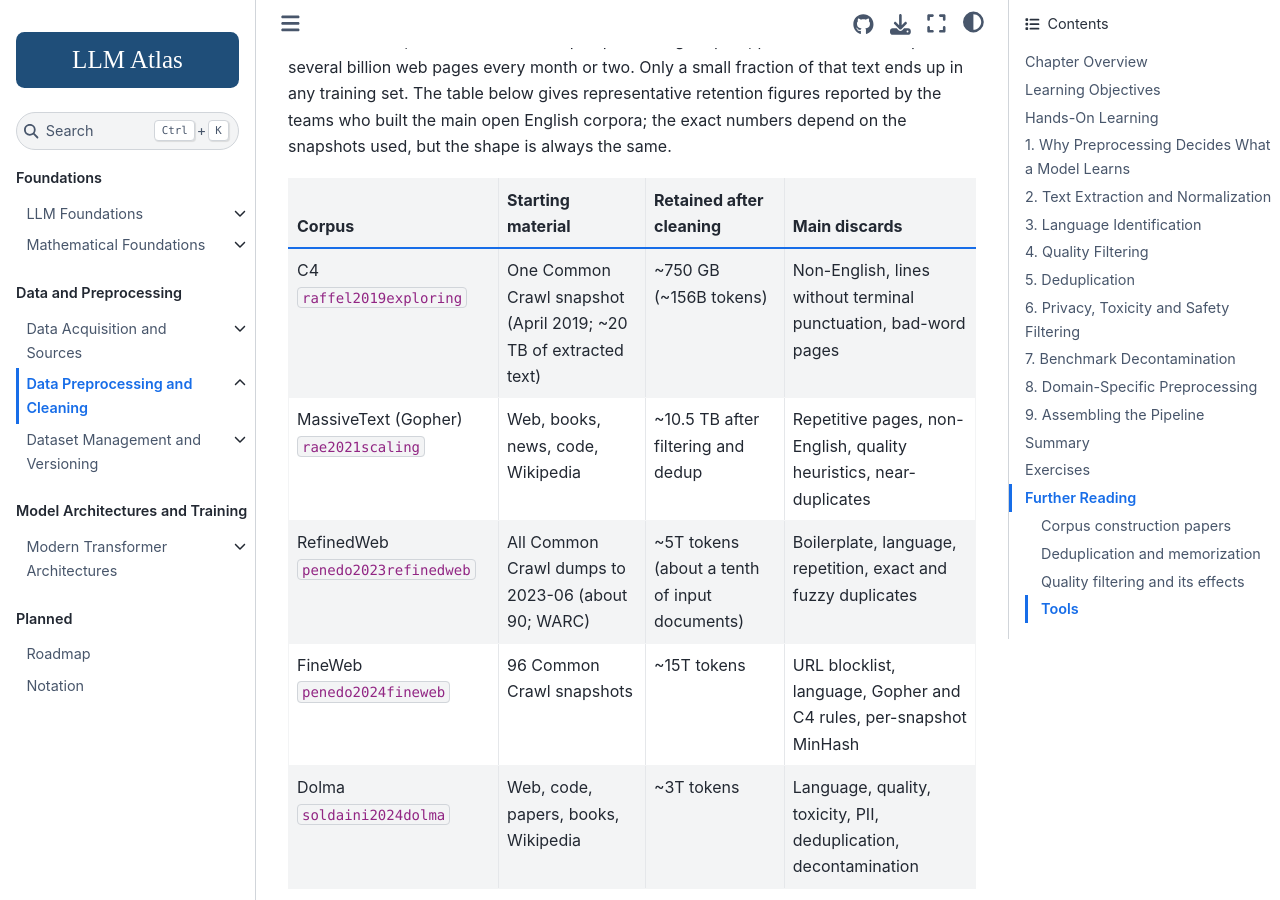
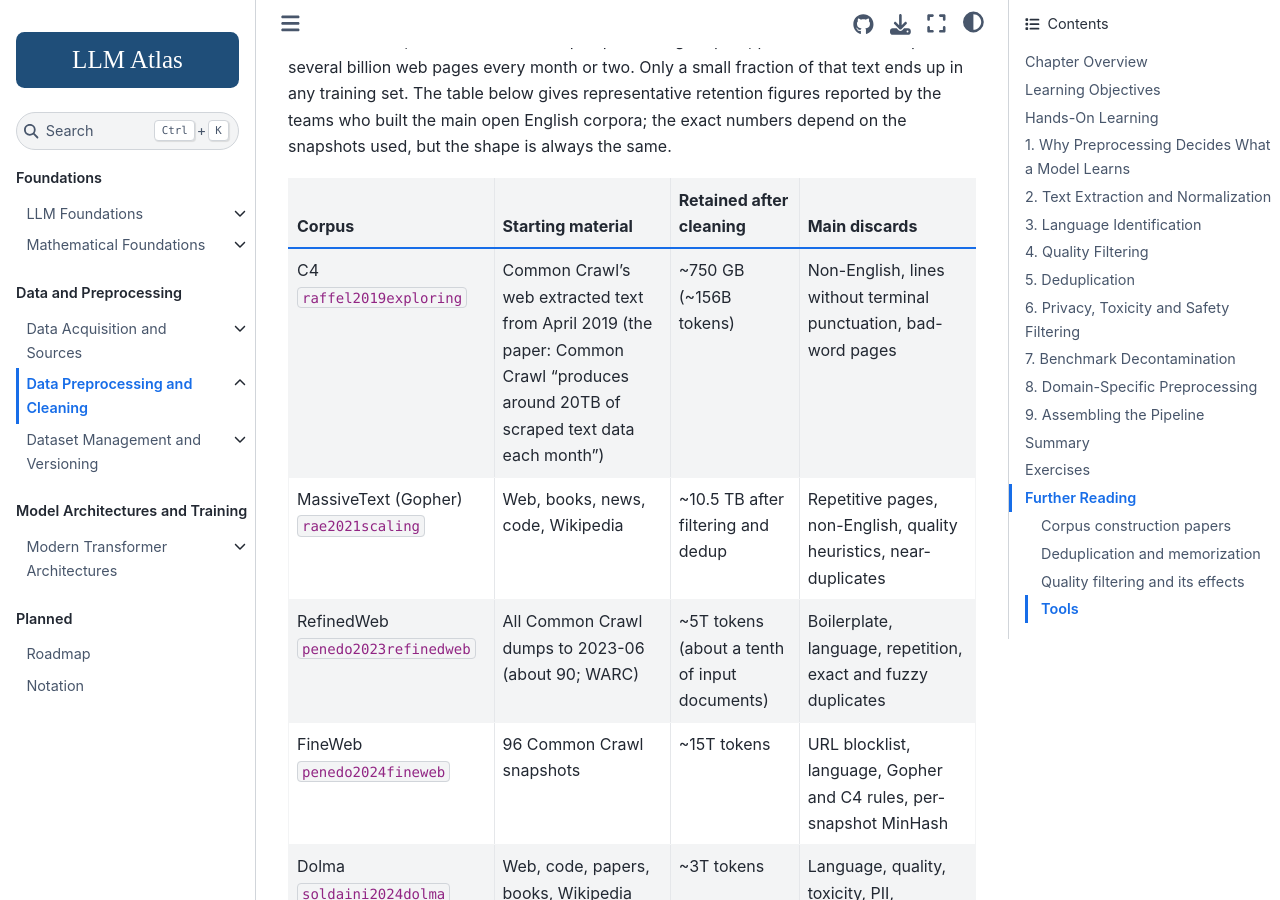
Before and after one commit to Beaker12/llmatlas, a Jupyter Book: the page built from chapters/04-preprocessing/index.md, in a window 1280 px wide and 900 px high, scrolled down 2886 px. Built offline with Jupyter Book 1.0.4 settings and Sphinx 7.4.7 and the Sphinx Book theme 1.1.4, drawn with Linux system fonts in a browser that asks for light colours; pages that are not in the unit, such as notebooks, are missing from menus; cross-references to code outside the pages are shown as plain code.

Commit message:
Cross-chapter links involving chapter 1
Chapter 6 links its two plain mentions of chapter 1 (the list of changes since 2017,
and the tokenization companion's vocabulary-size measurement); chapter 1 links the
derivation of the square-root scaling in chapter 2; chapter 1's local notation rows give
current first-use lines and the section of first use (ALiBi's slope is introduced in
the position-scheme comparison, the normal distribution in embedding initialization),
and the notation page is regenerated. Chapter 4's C4 row now says what the T5 paper
says: the April 2019 web extracted text, and Common Crawl's "around 20TB of scraped
text data each month".

```diff
--- a/chapters/04-preprocessing/index.md
+++ b/chapters/04-preprocessing/index.md
@@ -70,7 +70,7 @@
 
 | Corpus                                      | Starting material                     | Retained after cleaning           | Main discards                                                        |
 | ------------------------------------------- | ------------------------------------- | --------------------------------- | -------------------------------------------------------------------- |
-| C4 {cite}`raffel2019exploring`              | One Common Crawl snapshot (April 2019; ~20 TB of extracted text) | ~750 GB (~156B tokens)            | Non-English, lines without terminal punctuation, bad-word pages      |
+| C4 {cite}`raffel2019exploring`              | Common Crawl's web extracted text from April 2019 (the paper: Common Crawl "produces around 20TB of scraped text data each month") | ~750 GB (~156B tokens)            | Non-English, lines without terminal punctuation, bad-word pages      |
 | MassiveText (Gopher) {cite}`rae2021scaling` | Web, books, news, code, Wikipedia     | ~10.5 TB after filtering and dedup | Repetitive pages, non-English, quality heuristics, near-duplicates  |
 | RefinedWeb {cite}`penedo2023refinedweb`     | All Common Crawl dumps to 2023-06 (about 90; WARC) | ~5T tokens (about a tenth of input documents) | Boilerplate, language, repetition, exact and fuzzy duplicates |
 | FineWeb {cite}`penedo2024fineweb`           | 96 Common Crawl snapshots             | ~15T tokens                       | URL blocklist, language, Gopher and C4 rules, per-snapshot MinHash   |
```
Also changed, not shown: chapters/01-foundations/index.md (+1 -1 lines), chapters/01-foundations/notation-local.md (+5 -5 lines), chapters/06-architectures/index.md (+2 -2 lines), notation.md (+1 -1 lines).
